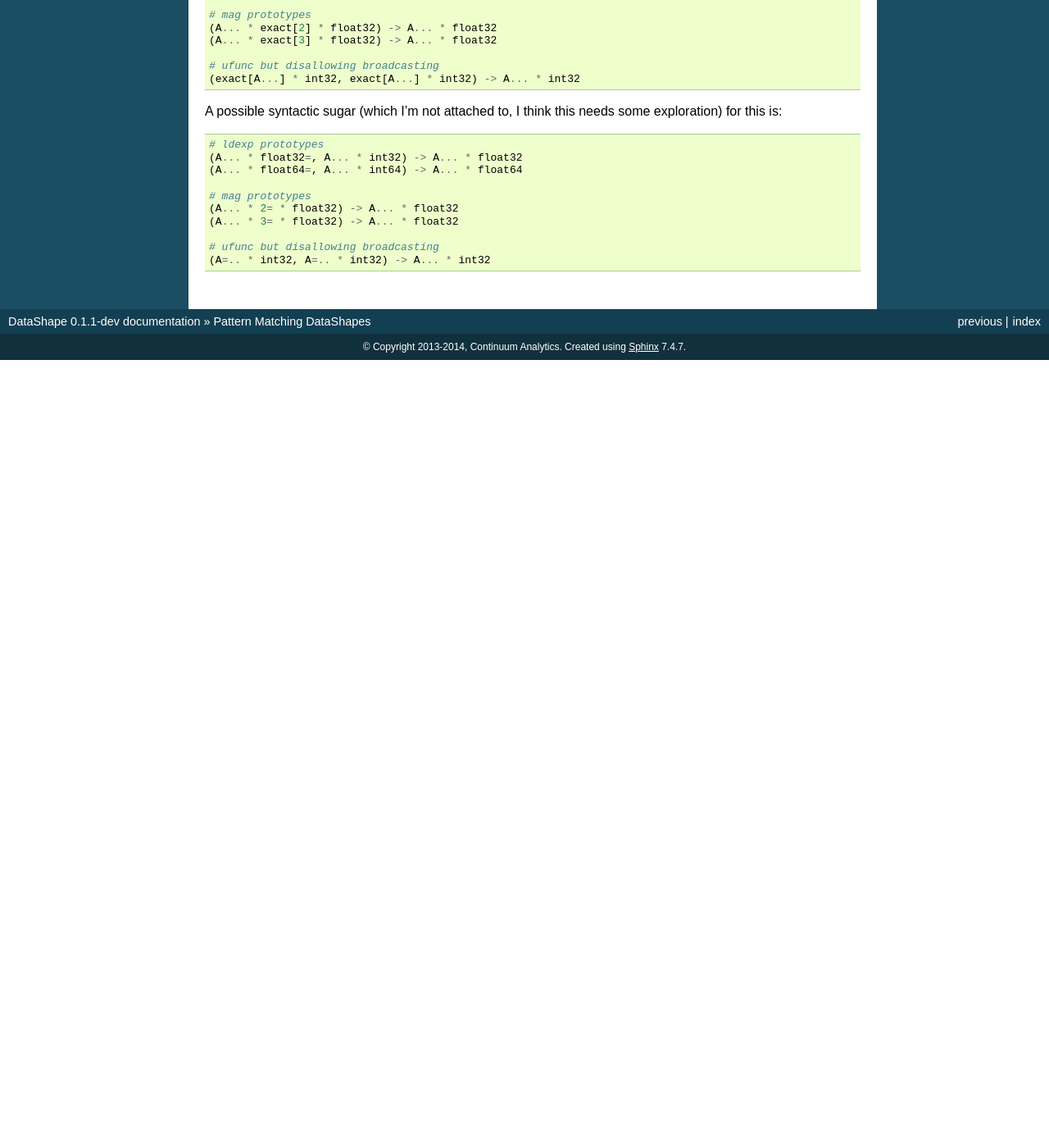
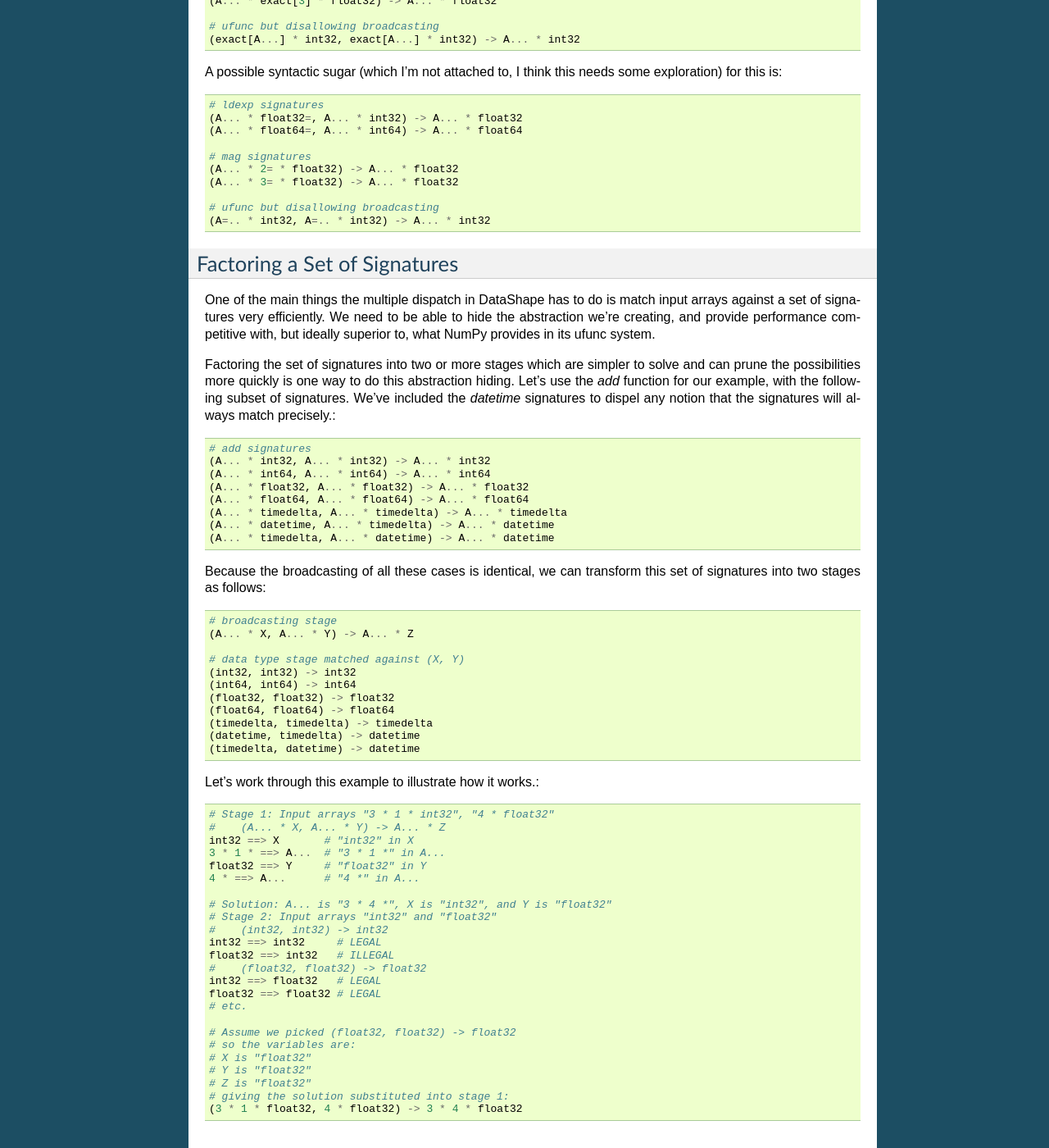
Before and after one commit to blaze/datashape, a Sphinx documentation site: the page built from docs/source/pattern_matching.rst, in a window 1280 px wide and 1400 px high, scrolled down 1885 px. Shown: the whole window at 82% size. Built offline with Sphinx 7.4.7, drawn with Linux system fonts in a browser that asks for light colours; pages that are not in the unit, such as notebooks, are missing from menus; before the commit the page ends 2324 px from its top, so only the background shows below that; some of the changed text lies outside the part shown.

Commit message:
Add a section on how factoring sets of signatures can help performance

```diff
--- a/docs/source/pattern_matching.rst
+++ b/docs/source/pattern_matching.rst
@@ -8,15 +8,12 @@ unspecified. Similarly, `3, A` represents a size 3 one-dimensional
 array where the data type is unspecified.
 
 The main usage of pattern matching in the DataShape system is for
-specifying function prototypes. To provide a little bit of motivation,
+specifying function signatures. To provide a little bit of motivation,
 let's examine what happens in NumPy ufuncs, and see how we can
 represent their behaviors via DataShape types.
 
-NumPy UFunc Example
--------------------
-
-`ldexp` "Kernel" Function
-~~~~~~~~~~~~~~~~~~~~~~~~~
+NumPy `ldexp` UFunc Example
+---------------------------
 
 We're going to use the `ldexp` ufunc, which is for the C/C++
 function with overloads `double ldexp(double x, int exp)`
@@ -25,13 +22,10 @@ by tweaking the exponent in the floating point format. (We're
 ignoring the long double for now.)
 
 These C++ functions can be represented with the DataShape
-function prototypes::
+function signatures::
 
     (float32, int32) -> float32
     (float64, int32) -> float64
-
-Broadcasting Overview
-~~~~~~~~~~~~~~~~~~~~~
 
 As a NumPy ufunc, there is an behavior for arrays, where the
 source arrays are "broadcasted" together, and the function is
@@ -43,7 +37,7 @@ dimension, it gets repeated to match the size of the other dimension.
 When one array has fewer dimensions, it gets repeated to fill
 in the outer dimensions. The "broadcast" array shape is the result
 of combining all these repetitions, and is the shape of the output.
-Represented as DataShape function prototypes, some examples are::
+Represented as DataShape function signatures, some examples are::
 
     (12 * float32, 12 * int32) -> 12 * float32
     (10 * float64, 1 * int32) -> 10 * float64
@@ -51,13 +45,16 @@ Represented as DataShape function prototypes, some examples are::
     (3 * float64, 4 * 1 * int64) -> 3 * 4 * float64
 
 Ellipsis for Broadcasting
-~~~~~~~~~~~~~~~~~~~~~~~~~
+-------------------------
 
 To represent the general broadcasting behavior, DataShape provides
 ellipsis type variables.::
 
     (A... * float32, A... * int32) -> A... * float32
     (A... * float64, A... * int64) -> A... * float64
+
+Coercions/Broadcasting as a System of Equations
+~~~~~~~~~~~~~~~~~~~~~~~~~~~~~~~~~~~~~~~~~~~~~~~
 
 Let's say as input we get two arrays with datashapes
 `3 * 4 * float64` and `int32`. We can express this as
@@ -99,7 +96,7 @@ all the substitutions in the full prototype produces::
 as the matched function prototype that results.
 
 Disallowing Coercion
-~~~~~~~~~~~~~~~~~~~~
+--------------------
 
 In the particular function we picked, ideally we don't want to
 allow implicit coercion of the type, because the nature of the
@@ -113,11 +110,11 @@ should be disallowed. For the discussion, in addition to `ldexp`,
 lets introduce a vector magnitude function `mag`, where we want
 to disallow scalar arrays to broadcast into it.::
 
-    # ldexp prototypes
+    # ldexp signatures
     (A... * exact[float32], A... * int32) -> A... * float32
     (A... * exact[float64], A... * int64) -> A... * float64
 
-    # mag prototypes
+    # mag signatures
     (A... * exact[2] * float32) -> A... * float32
     (A... * exact[3] * float32) -> A... * float32
 
@@ -127,13 +124,80 @@ to disallow scalar arrays to broadcast into it.::
 A possible syntactic sugar (which I'm not attached to, I think
 this needs some exploration) for this is::
 
-    # ldexp prototypes
+    # ldexp signatures
     (A... * float32=, A... * int32) -> A... * float32
     (A... * float64=, A... * int64) -> A... * float64
 
-    # mag prototypes
+    # mag signatures
     (A... * 2= * float32) -> A... * float32
     (A... * 3= * float32) -> A... * float32
 
     # ufunc but disallowing broadcasting
     (A=.. * int32, A=.. * int32) -> A... * int32
+
+Factoring a Set of Signatures
+-----------------------------
+
+One of the main things the multiple dispatch in DataShape has
+to do is match input arrays against a set of signatures very
+efficiently. We need to be able to hide the abstraction we're
+creating, and provide performance competitive with, but ideally
+superior to, what NumPy provides in its ufunc system.
+
+Factoring the set of signatures into two or more stages which
+are simpler to solve and can prune the possibilities more quickly
+is one way to do this abstraction hiding. Let's use the `add` function
+for our example, with the following subset of signatures. We've
+included the `datetime` signatures to dispel any notion that the
+signatures will always match precisely.::
+
+    # add signatures
+    (A... * int32, A... * int32) -> A... * int32
+    (A... * int64, A... * int64) -> A... * int64
+    (A... * float32, A... * float32) -> A... * float32
+    (A... * float64, A... * float64) -> A... * float64
+    (A... * timedelta, A... * timedelta) -> A... * timedelta
+    (A... * datetime, A... * timedelta) -> A... * datetime
+    (A... * timedelta, A... * datetime) -> A... * datetime
+
+Because the broadcasting of all these cases is identical, we
+can transform this set of signatures into two stages as follows::
+
+    # broadcasting stage
+    (A... * X, A... * Y) -> A... * Z
+
+    # data type stage matched against (X, Y)
+    (int32, int32) -> int32
+    (int64, int64) -> int64
+    (float32, float32) -> float32
+    (float64, float64) -> float64
+    (timedelta, timedelta) -> timedelta
+    (datetime, timedelta) -> datetime
+    (timedelta, datetime) -> datetime
+
+Let's work through this example to illustrate how it works.::
+
+    # Stage 1: Input arrays "3 * 1 * int32", "4 * float32"
+    #    (A... * X, A... * Y) -> A... * Z
+    int32 ==> X       # "int32" in X
+    3 * 1 * ==> A...  # "3 * 1 *" in A...
+    float32 ==> Y     # "float32" in Y
+    4 * ==> A...      # "4 *" in A...
+
+    # Solution: A... is "3 * 4 *", X is "int32", and Y is "float32"
+    # Stage 2: Input arrays "int32" and "float32"
+    #    (int32, int32) -> int32
+    int32 ==> int32     # LEGAL
+    float32 ==> int32   # ILLEGAL
+    #    (float32, float32) -> float32
+    int32 ==> float32   # LEGAL
+    float32 ==> float32 # LEGAL
+    # etc.
+
+    # Assume we picked (float32, float32) -> float32
+    # so the variables are:
+    # X is "float32"
+    # Y is "float32"
+    # Z is "float32"
+    # giving the solution substituted into stage 1:
+    (3 * 1 * float32, 4 * float32) -> 3 * 4 * float32
```
